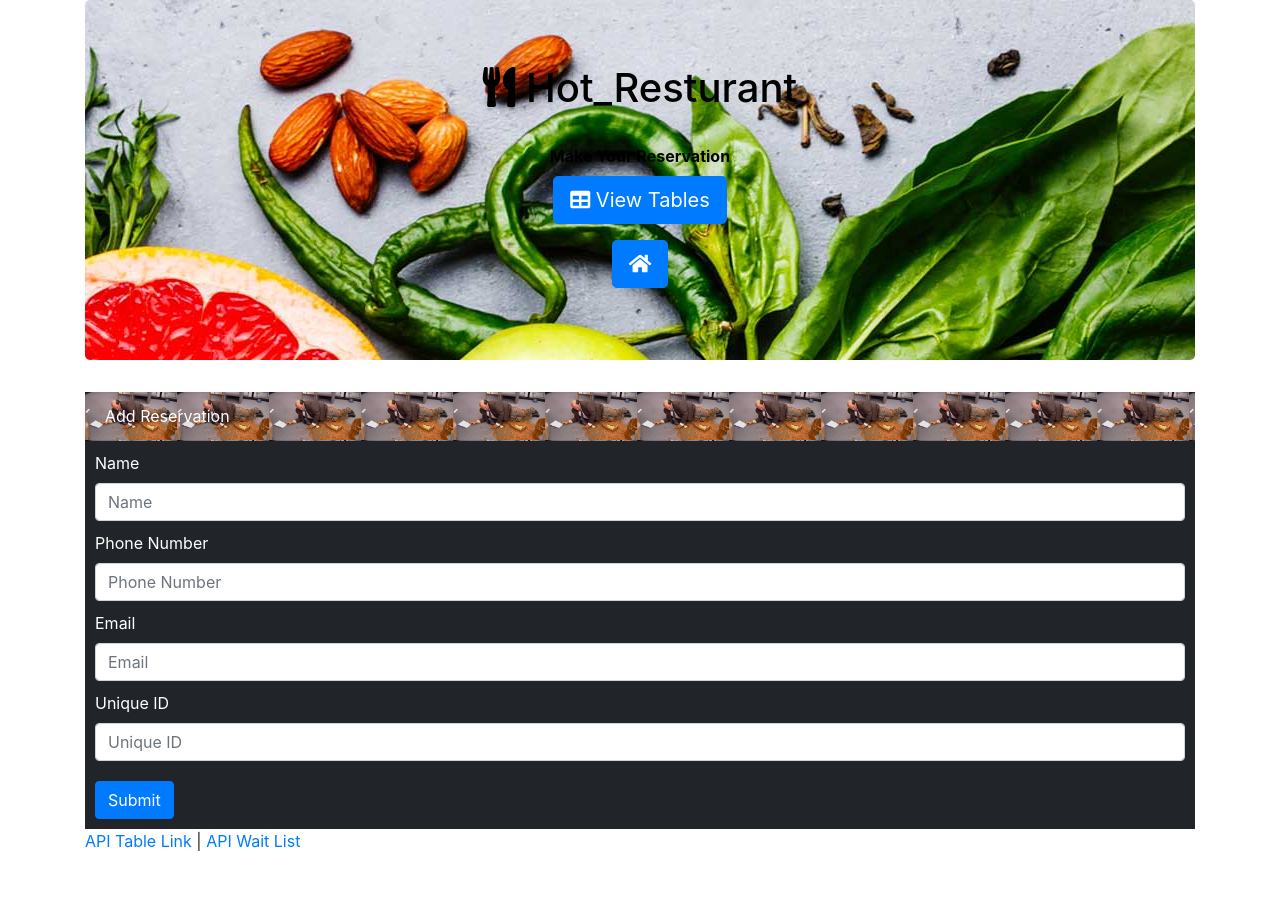
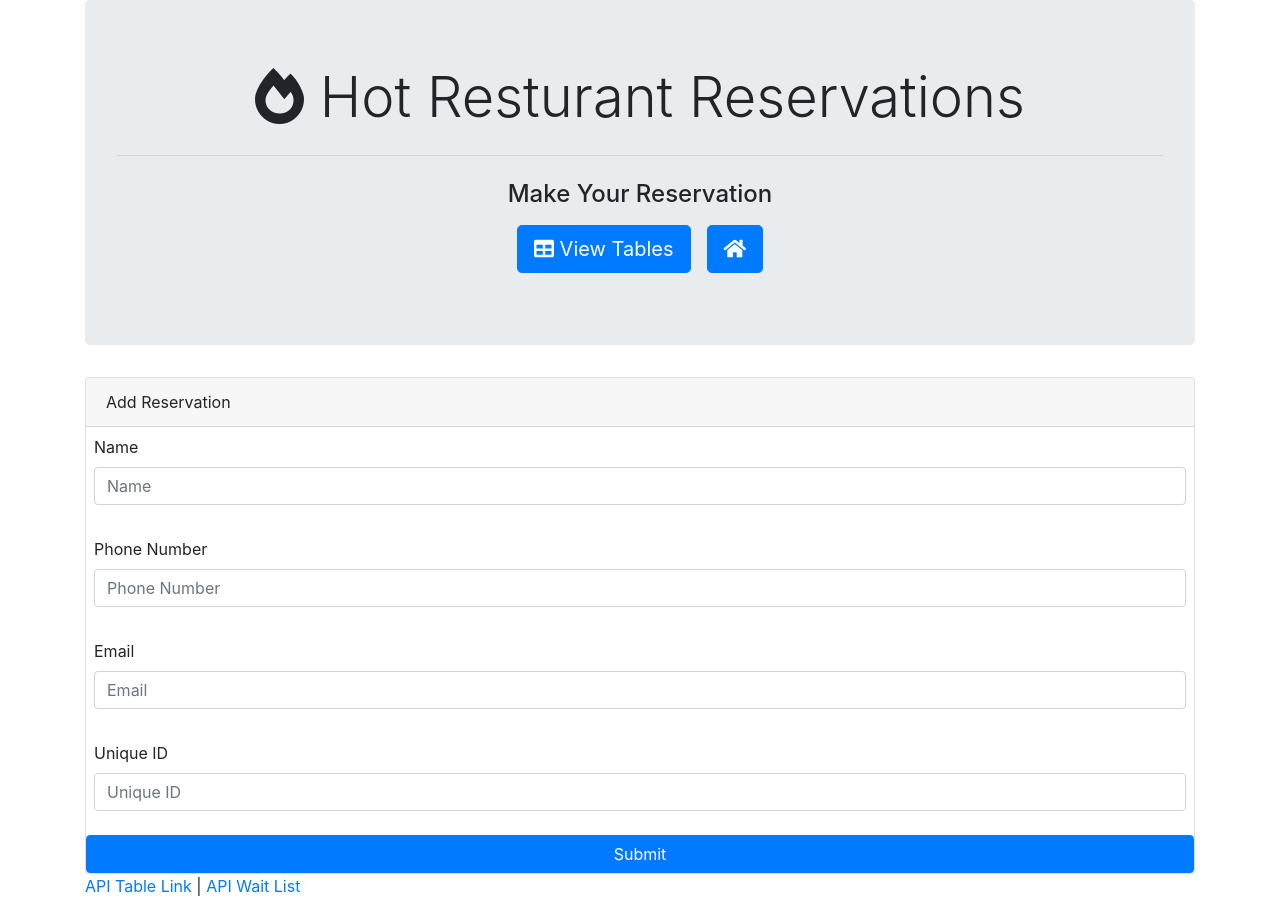
Before and after one commit to soc33/hot_restaurant, a website: page add.html in a window 1280 px wide. Before the commit the page ends 853 px from the top, so only its background shows below. Drawn offline with nearby package versions, Linux system fonts and the light colour scheme.

Commit message:
matches styling for all pages

```diff
--- a/add.html
+++ b/add.html
@@ -12,48 +12,40 @@
         integrity="sha384-MCw98/SFnGE8fJT3GXwEOngsV7Zt27NXFoaoApmYm81iuXoPkFOJwJ8ERdknLPMO" crossorigin="anonymous">
     <link rel="stylesheet" href="https://use.fontawesome.com/releases/v5.7.2/css/all.css"
         integrity="sha384-fnmOCqbTlWIlj8LyTjo7mOUStjsKC4pOpQbqyi7RrhN7udi9RwhKkMHpvLbHG9Sr" crossorigin="anonymous">
-    <link rel="stylesheet" type="text/css" media="screen" href="style.css">
+    <!-- <link rel="stylesheet" type="text/css" media="screen" href="style.css"> -->
 </head>
 
 <body>
     <div class="container">
         <div class="jumbotron">
-            <h1>
-                <i class="fas fa-utensils"></i>
-                Hot_Resturant
+            <h1 class="display-4 text-center">
+                <i class="fas fa-fire-alt"></i>
+                Hot Resturant Reservations
             </h1>
-            <br>
-            Make Your Reservation
+            <hr class="my-4">
+            <h4 class="text-center">Make Your Reservation</h4>
             <div class="d-flex justify-content-center"><a class="btn btn-primary btn-lg m-2" href="/view"
-                    role="button"><i class="fas fa-table"></i> View Tables</a></div>
-            <div class="d-flex justify-content-center"><a class="btn btn-primary btn-lg m-2" href="/" role="button"><i
+                    role="button"><i class="fas fa-table"></i> View Tables</a>
+            <a class="btn btn-primary btn-lg m-2" href="/" role="button"><i
                         class="fas fa-home"></i></a>
             </div>
         </div>
 
-        <form id="reservation-form">
+        <form class="form card" id="reservation-form">
             <div class="card-header">Add Reservation</div>
-            <!-- <div class="form-group"> -->
-            <!-- <label for="Reservation Type">Reservation Type</label>
-                <select class="form-control" placeholder="Reservation Type">
-                    <option>Please select a dining option</option>
-                    <option>Dine In</option>
-                    <option>Take Out</option>
-                </select> -->
-            <!-- </div> -->
-            <div class="form-group">
+            <div class="form-group p-2">
                 <label for="Name">Name</label>
                 <input class="form-control" id="name" type="text" placeholder="Name">
             </div>
-            <div class="form-group">
+            <div class="form-group p-2">
                 <label for="Phone Number">Phone Number</label>
                 <input class="form-control" id="phoneNumber" type="text" placeholder="Phone Number">
             </div>
-            <div class="form-group">
+            <div class="form-group p-2">
                 <label for="Email">Email</label>
                 <input class="form-control" id="email" type="text" placeholder="Email">
             </div>
-            <div class="form-group">
+            <div class="form-group p-2">
                 <label for="Unique ID">Unique ID</label>
                 <input class="form-control" id="uniqueId" type="text" placeholder="Unique ID">
             </div>
@@ -88,18 +80,13 @@
             uniqueID: $("#uniqueId").val().trim()
         }
         if (!isNaN(reservation.uniqueID)) {
-            // var div = $("<div>");
-            // div.push(numberOnList + " | " + reservation.uniqueID);
-            // numberOnList++;
 
-
-            // Question: What does this code do??
             $.post("/add", reservation)
                 .then(function (data) {
                     console.log("add.html", data);
                     if (data === true) {
                         alert("Adding Reservation...");
-                    } else if( data === false) {
+                    } else if (data === false) {
                         alert("Tables are full. You are added to the waitlist");
                     } else {
                         alert("Unique ID is already taken");
```
